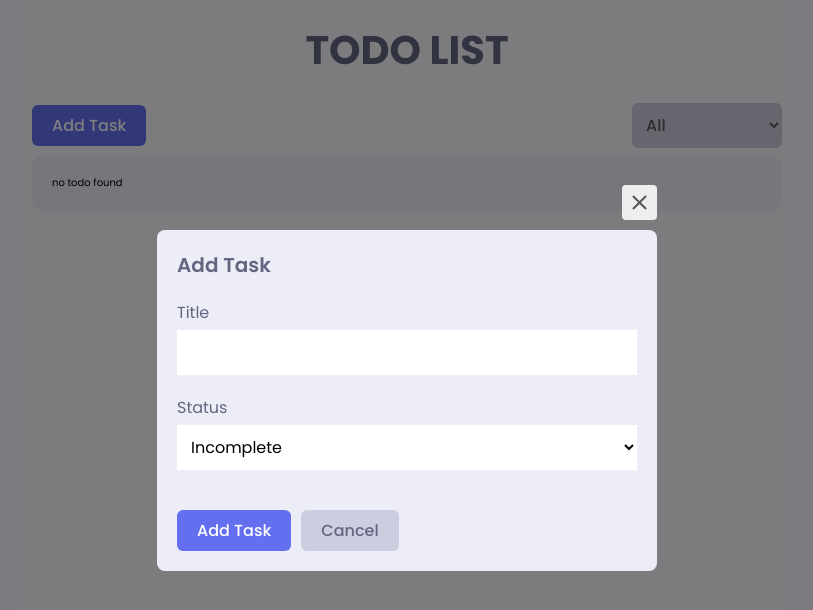
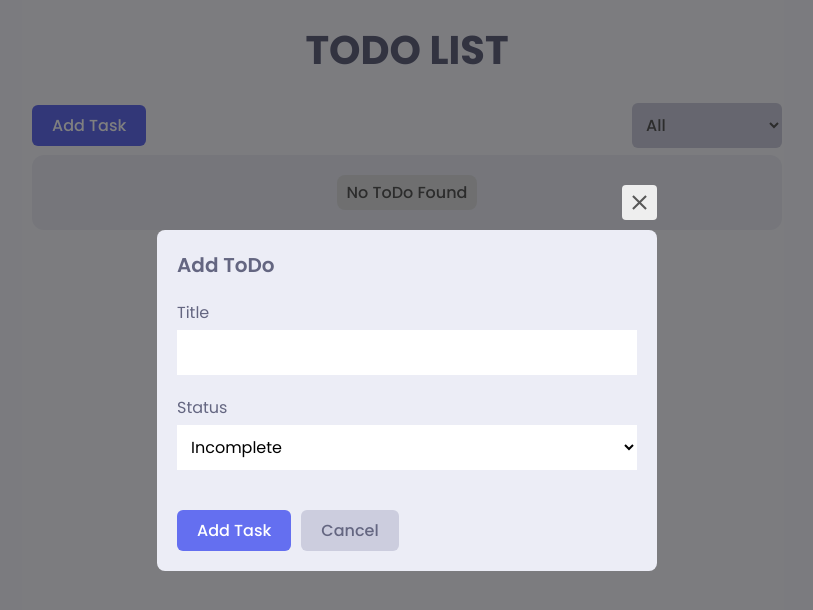
Before and after one commit to Shruti-Gupta-30/Todo-List-App, a React (Create React App) app: page / in a window 1280 px wide. Both pictures are taken after a click on the button "Add Task". Shown: the top 610 px of the page, without its empty margins (233-1046 px from the left). Built offline with nearby package versions, Linux system fonts and the light colour scheme.

Commit message:
Framer motion animations done

```diff
--- a/src/App.js
+++ b/src/App.js
@@ -12,7 +12,7 @@ function App() {
 				<PageTitle>Todo List</PageTitle>
 				<div className={styles.app__wrapper}>
 					<AppHeader />
-					<AppContent></AppContent>
+					<AppContent />
 				</div>
 			</div>
 			<Toaster
--- a/src/components/AppContent.js
+++ b/src/components/AppContent.js
@@ -2,6 +2,29 @@ import React from "react";
 import { useSelector } from "react-redux";
 import TodoItem from "./TodoItem";
 import styles from "../styles/modules/app.module.css";
+import { AnimatePresence, motion } from "framer-motion";
+
+const container = {
+	hidden: { opacity: 1 },
+	visible: {
+		opacity: 1,
+		scale: 1,
+		transition: {
+			staggerChildren: 0.2,
+		},
+	},
+};
+
+const child = {
+	hidden: {
+		y: 20,
+		opacity: 0,
+	},
+	visible: {
+		y: 0,
+		opacity: 1,
+	},
+};
 
 function AppContent() {
 	//getting all the todos
@@ -23,11 +46,22 @@ function AppContent() {
 	});
 
 	return (
-		<div className={styles.content__wrapper}>
-			{filteredTodoList && filteredTodoList.length > 0
-				? filteredTodoList.map((todo) => <TodoItem key={todo.id} todo={todo} />)
-				: "no todo found"}
-		</div>
+		<motion.div
+			className={styles.content__wrapper}
+			variants={container}
+			initial="hidden"
+			animate="visible"
+		>
+			<AnimatePresence>
+				{filteredTodoList && filteredTodoList.length > 0 ? (
+					filteredTodoList.map((todo) => <TodoItem key={todo.id} todo={todo} />)
+				) : (
+					<motion.p className={styles.emptyText} variants={child}>
+						No ToDo Found
+					</motion.p>
+				)}
+			</AnimatePresence>
+		</motion.div>
 	);
 }
 
--- a/src/components/AppHeader.js
+++ b/src/components/AppHeader.js
@@ -21,7 +21,11 @@ function AppHeader() {
 				Add Task
 			</Button>
 			{/* Making dropdown list for filtering notes */}
-			<SelectButton id="status" value={filterStatus} onChange={updateFilter}>
+			<SelectButton
+				id="status"
+				value={filterStatus}
+				onChange={(e) => updateFilter(e)}
+			>
 				<option value="all">All</option>
 				<option value="incomplete">Incomplete</option>
 				<option value="complete">Complete</option>
--- a/src/components/Button.js
+++ b/src/components/Button.js
@@ -24,9 +24,10 @@ function Button({ children, type, variant, ...rest }) {
 }
 
 //For Dropdown list
-function SelectButton({ children, ...rest }) {
+function SelectButton({ children, id, ...rest }) {
 	return (
 		<select
+			id={id}
 			className={getClasses([styles.button, styles.button__select])}
 			{...rest}
 		>
--- a/src/components/CheckButton.js
+++ b/src/components/CheckButton.js
@@ -22,7 +22,7 @@ const boxVariant = {
 		transition: { duration: 0.1 },
 	},
 	unchecked: {
-		background: "var(--gray-1)",
+		background: "var(--gray-2)",
 		transition: { duration: 0.1 },
 	},
 };
--- a/src/components/TodoItem.js
+++ b/src/components/TodoItem.js
@@ -8,6 +8,18 @@ import { useDispatch } from "react-redux";
 import { deleteTodo, updateTodo } from "../slices/todoSlice";
 import TodoModal from "./TodoModal";
 import CheckButton from "./CheckButton";
+import { motion } from "framer-motion";
+
+const child = {
+	hidden: {
+		y: 20,
+		opacity: 0,
+	},
+	visible: {
+		y: 0,
+		opacity: 1,
+	},
+};
 
 function TodoItem({ todo }) {
 	const dispatch = useDispatch();
@@ -44,7 +56,7 @@ function TodoItem({ todo }) {
 
 	return (
 		<>
-			<div className={styles.item}>
+			<motion.div className={styles.item} variants={child}>
 				<div className={styles.todoDetails}>
 					<CheckButton checked={checked} handleCheck={handleCheck} />
 					<div className={styles.texts}>
@@ -65,8 +77,8 @@ function TodoItem({ todo }) {
 				<div className={styles.todoActions}>
 					<div
 						className={styles.icon}
-						onClick={handleDelete}
-						onKeyDown={handleDelete}
+						onClick={() => handleDelete()}
+						onKeyDown={() => handleDelete()}
 						role="button"
 						tabIndex={0}
 					>
@@ -74,15 +86,15 @@ function TodoItem({ todo }) {
 					</div>
 					<div
 						className={styles.icon}
-						onClick={handleUpdate}
-						onKeyDown={handleUpdate}
+						onClick={() => handleUpdate()}
+						onKeyDown={() => handleUpdate()}
 						role="button"
 						tabIndex={0}
 					>
 						<MdEdit />
 					</div>
 				</div>
-			</div>
+			</motion.div>
 			<TodoModal
 				type="update"
 				todo={todo}
--- a/src/components/TodoModal.js
+++ b/src/components/TodoModal.js
@@ -6,6 +6,28 @@ import { MdOutlineClose } from "react-icons/md";
 import Button from "./Button";
 import { addTodo, updateTodo } from "../slices/todoSlice";
 import { v4 as uuid } from "uuid";
+import { AnimatePresence, motion } from "framer-motion";
+
+const boxAppear = {
+	hidden: {
+		opacity: 0,
+		transform: "scale(0.9)",
+	},
+	visible: {
+		transform: "scale(1)",
+		opacity: 1,
+		transition: {
+			duration: 0.1,
+			type: "spring",
+			damping: 25,
+			stiffness: 500,
+		},
+	},
+	exit: {
+		transform: "scale(0.9)",
+		opacity: 0,
+	},
+};
 
 function TodoModal({ type, modalOpen, setModalOpen, todo }) {
 	const [title, setTitle] = useState("");
@@ -42,7 +64,7 @@ function TodoModal({ type, modalOpen, setModalOpen, todo }) {
 						time: new Date().toLocaleString("en-US", { hour12: true }), //Getting time in supportable format to be displayed late using date-fns
 					})
 				);
-				//Adding pop-up messages
+				//Adding pop-up message
 				toast.success("Task added successfully");
 			}
 
@@ -58,9 +80,12 @@ function TodoModal({ type, modalOpen, setModalOpen, todo }) {
 							time: new Date().toLocaleString("en-US", { hour12: true }),
 						})
 					);
+					//Adding pop-up message
+					toast.success("Task Updated successfully");
 				} else {
 					//when todo was not edited
 					toast.error("No Changes made");
+					return;
 				}
 			}
 			setModalOpen(false);
@@ -68,25 +93,40 @@ function TodoModal({ type, modalOpen, setModalOpen, todo }) {
 	};
 
 	return (
-		modalOpen && (
-			<div className={styles.wrapper}>
-				<div className={styles.container}>
-					<div
+		<AnimatePresence>
+			{modalOpen && (
+				<motion.div
+					className={styles.wrapper}
+					initial={{ opacity: 0 }}
+					animate={{ opacity: 1 }}
+					exit={{ opacity: 0 }}
+				>
+					<motion.div
+						className={styles.container}
+						variants={boxAppear}
+						initial="hidden"
+						animate="visible"
+						exit="exit"
+					>
+						<motion.div
 							className={styles.closeButton}
 							onClick={() => setModalOpen(false)}
 							onKeyDown={() => setModalOpen(false)}
 							tabIndex={0}
 							role="button"
+							//animation
+							initial={{ top: 40, opacity: 0 }}
+							animate={{ top: -10, opacity: 1 }}
+							exit={{ top: 40, opacity: 0 }}
 						>
 							<MdOutlineClose></MdOutlineClose>
-					</div>
+						</motion.div>
 						<form className={styles.form} onSubmit={(e) => handleSubmit(e)}>
 							<h1 className={styles.formTitle}>
-							{" "}
-							{type === "update" ? "Update" : "Add"} Task
+								{type === "add" ? "Add" : "Update"} ToDo
 							</h1>
 							<label htmlFor="title">
-							Title{" "}
+								Title
 								<input
 									type="text"
 									id="title"
@@ -94,11 +134,10 @@ function TodoModal({ type, modalOpen, setModalOpen, todo }) {
 									onChange={(e) => setTitle(e.target.value)}
 								/>
 							</label>
-						<label htmlFor="status">
+							<label htmlFor="type">
 								Status{" "}
 								<select
-								name="status"
-								id="status"
+									id="type"
 									value={status}
 									onChange={(e) => setStatus(e.target.value)}
 								>
@@ -109,7 +148,7 @@ function TodoModal({ type, modalOpen, setModalOpen, todo }) {
 
 							<div className={styles.buttonContainer}>
 								<Button type="submit" variant="primary">
-								{type === "update" ? "Update" : "Add"} Task
+									{type === "add" ? "Add" : "Update"} Task
 								</Button>
 								<Button
 									variant="secondary"
@@ -120,9 +159,10 @@ function TodoModal({ type, modalOpen, setModalOpen, todo }) {
 								</Button>
 							</div>
 						</form>
-				</div>
-			</div>
-		)
+					</motion.div>
+				</motion.div>
+			)}
+		</AnimatePresence>
 	);
 }
 
--- a/src/slices/todoSlice.js
+++ b/src/slices/todoSlice.js
@@ -1,8 +1,9 @@
 import { createSlice } from "@reduxjs/toolkit";
 
 // Getting todo's from local storage
-const getInitialTodos = () => {
+const getInitialTodo = () => {
 	const localTodoList = window.localStorage.getItem("todoList");
+	//if todo list is not empty
 	if (localTodoList) {
 		return JSON.parse(localTodoList);
 	}
@@ -12,7 +13,7 @@ const getInitialTodos = () => {
 };
 
 const initialValue = {
-	todoList: getInitialTodos(),
+	todoList: getInitialTodo(),
 	filterStatus: "all",
 };
 
@@ -59,7 +60,7 @@ export const todoSlice = createSlice({
 			const todoList = window.localStorage.getItem("todoList");
 			if (todoList) {
 				const todoListArr = JSON.parse(todoList);
-				todoListArr.forEach((todo, index) => {
+				todoListArr.forEach((todo) => {
 					if (todo.id === action.payload.id) {
 						todo.title = action.payload.title;
 						todo.status = action.payload.status;
@@ -67,7 +68,7 @@ export const todoSlice = createSlice({
 					}
 				});
 				window.localStorage.setItem("todoList", JSON.stringify(todoListArr));
-				state.todoList = todoListArr;
+				state.todoList = [...todoListArr];
 			}
 		},
 
```
Lines whose indentation alone changed are shown as unchanged.
